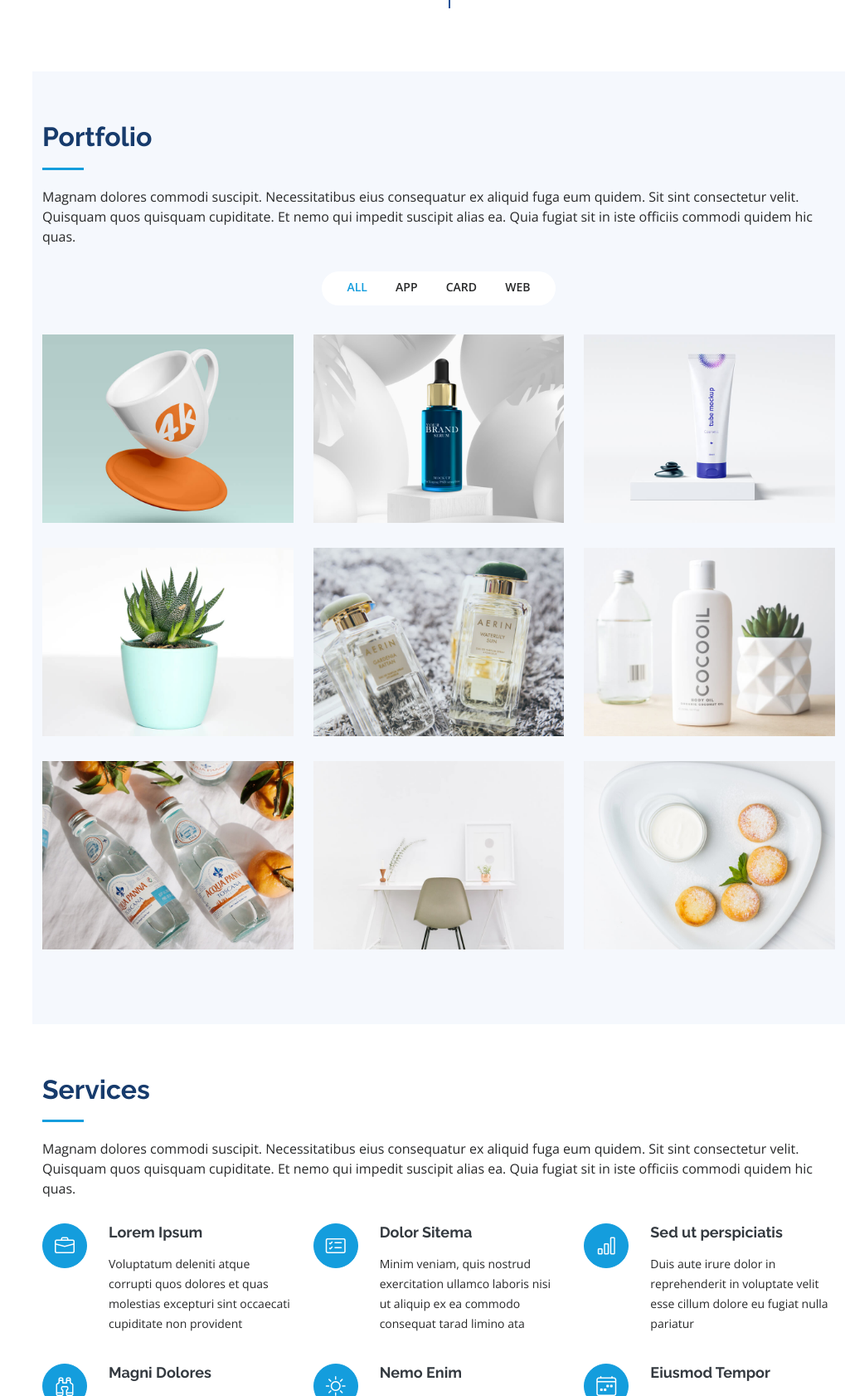
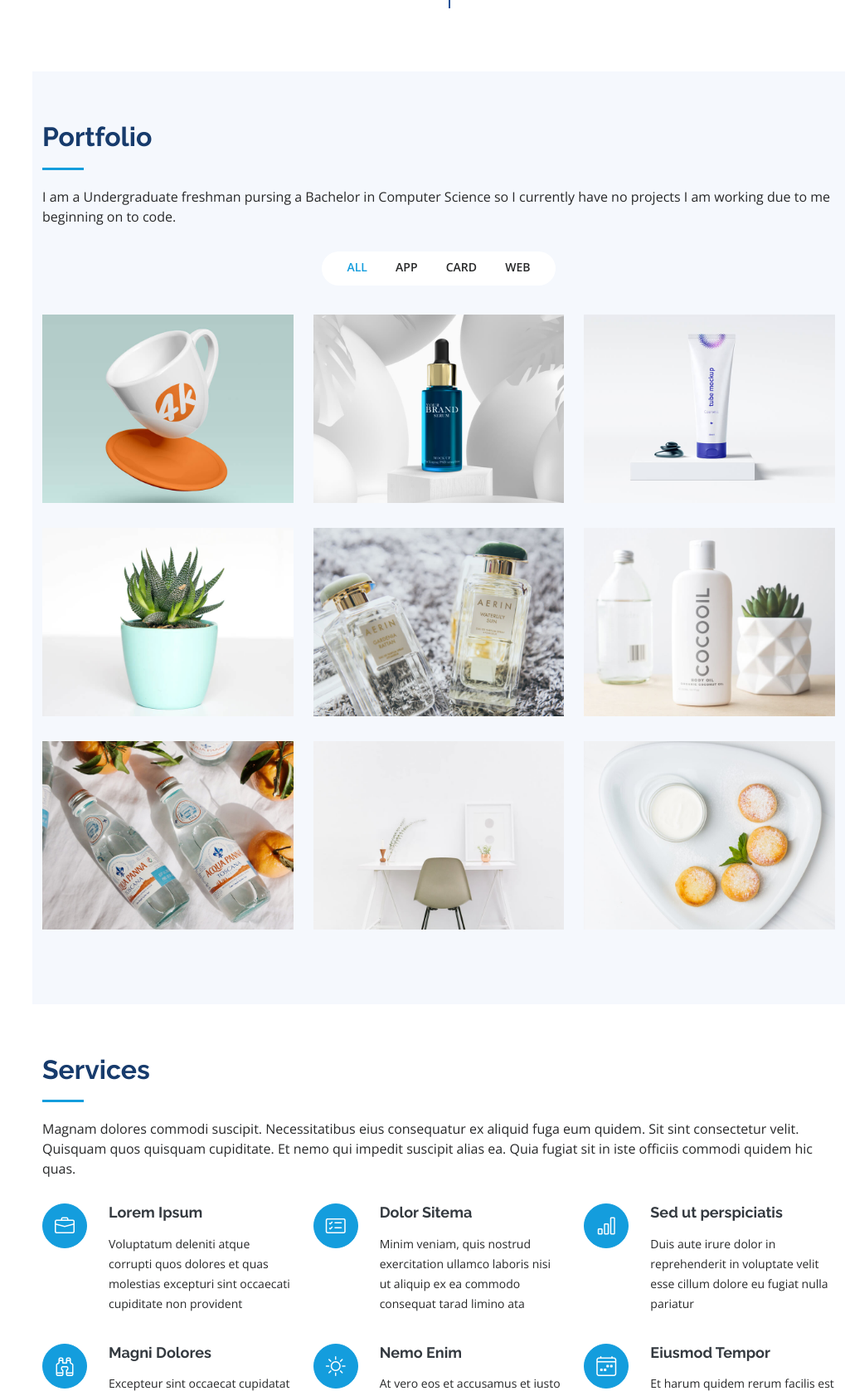
Before and after one commit to Konflicks/myresume, a Flask app: page / in a window 1280 px wide. Shown: the part 3509-5191 px from the top of the page at 83% size, without its empty margins (261-1280 px from the left). Run offline with Flask 2, Linux system fonts and the light colour scheme; some libraries are stand-ins or nearby versions.

Commit message:
Changed portfolio description

```diff
--- a/templates/index.html
+++ b/templates/index.html
@@ -312,7 +312,7 @@
 
         <div class="section-title">
           <h2>Portfolio</h2>
-          <p>Magnam dolores commodi suscipit. Necessitatibus eius consequatur ex aliquid fuga eum quidem. Sit sint consectetur velit. Quisquam quos quisquam cupiditate. Et nemo qui impedit suscipit alias ea. Quia fugiat sit in iste officiis commodi quidem hic quas.</p>
+          <p>I am a Undergraduate freshman pursing a Bachelor in Computer Science so I currently have no projects I am working due to me beginning on to code.</p>
         </div>
 
         <div class="row" data-aos="fade-up">
```
